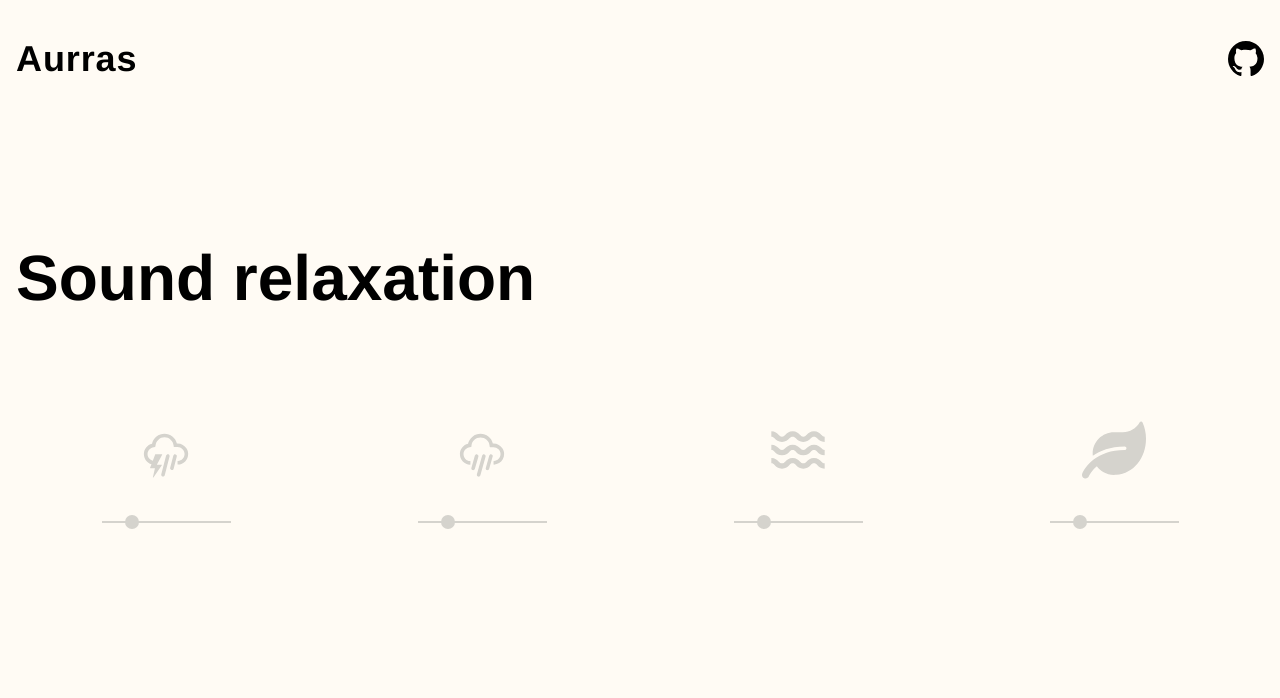
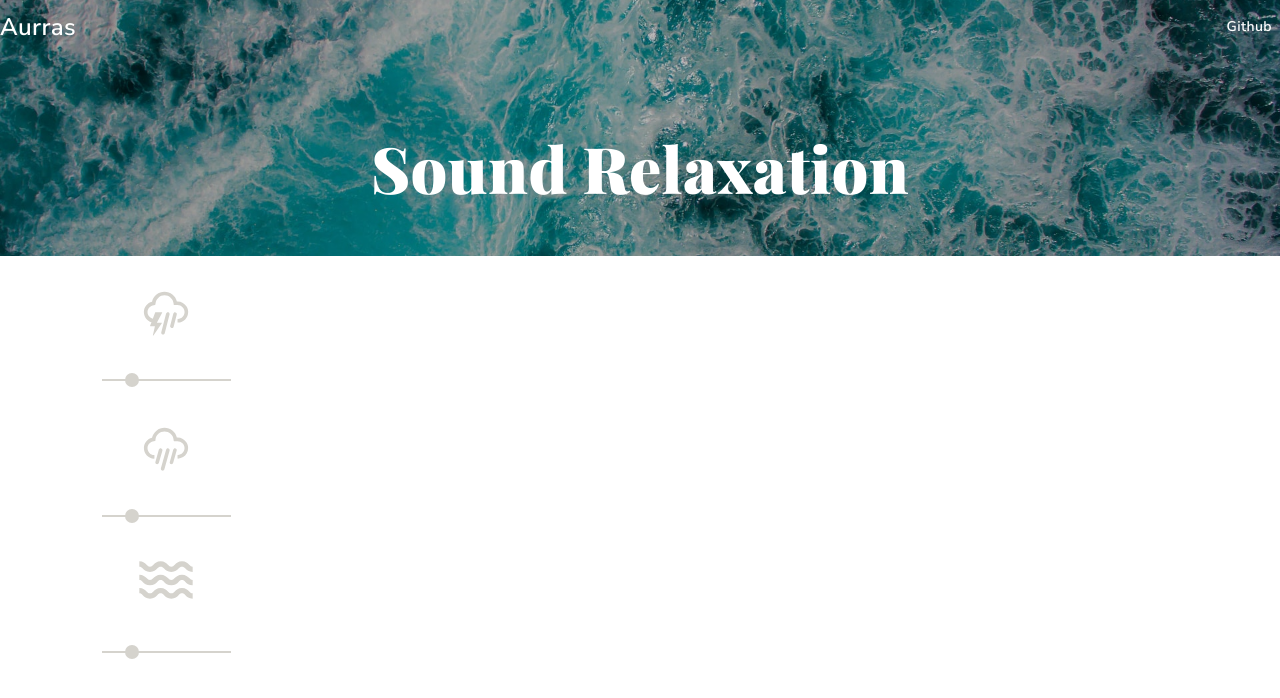
Before and after one commit to Curia/Aurras, a Next.js app: page / in a window 1280 px wide. Shown: the top 698 px of the page. Built offline with nearby package versions, Linux system fonts and the light colour scheme.

Commit message:
Fixed up header style

```diff
--- a/components/GlobalHeader/index.tsx
+++ b/components/GlobalHeader/index.tsx
@@ -1,17 +1,23 @@
 // Imports
 import React from "react";
-import Link from "next/link";
-
-// Icons
-import { VscGithubInverted } from "react-icons/vsc";
 
 const GlobalHeader: React.FC<{}> = () => {
   return (
-    <header className="flex justify-between items-center py-4 mb-4 md:py-8 md:mb-8">
-      <span className="font-sans font-bold text-xl tracking-wide md:text-4xl">Aurras</span>
-      <a href="https://github.com/Curia/aurras">
-        <VscGithubInverted className="text-xl md:text-4xl" />
-      </a>
+    <header className="fixed w-full z-10">
+      <div className="container mx-auto px-4 md:px-0">
+      <div className="flex w-full justify-between items-center py-2">
+        <span className="text-white font-sans font-semibold text-xl md:text-2xl">
+          Aurras
+        </span>
+        <div className="">
+          <ul className="text-white text-sm font-semibold">
+            <li className="p-2 hover:text-gray-400">
+              <a href="https://github.com/Curia/aurras">Github</a>
+            </li>
+          </ul>
+        </div>
+      </div>
+      </div>
     </header>
   );
 };
--- /dev/null
+++ b/components/GlobalHero/index.tsx
@@ -0,0 +1,23 @@
+// Imports
+import React from "react";
+
+const GlobalHero: React.FC<{}> = () => {
+  return (
+    <div className="w-screen relative">
+        <span
+          className="absolute top-0 w-full h-full bg-no-repeat bg-cover bg-center"
+          style={{
+            backgroundImage:
+              "url(/hero-banner.jpg)",
+          }}
+        ></span>
+        <span className="absolute top-0 w-full h-full bg-black bg-opacity-25"></span>
+
+      <div className="p-10 relative justify-center text-center">
+        <h1 className="text-white font-serif font-black mt-5 text-5xl md:text-6xl md:mt-20">Sound Relaxation</h1>
+      </div>
+    </div>
+  );
+};
+
+export default GlobalHero;
--- a/pages/_app.tsx
+++ b/pages/_app.tsx
@@ -14,18 +14,13 @@ function App({ Component, pageProps }: AppProps) {
       <Head>
         <title>Aurras</title>
         <meta name="viewport" content="initial-scale=1.0, width=device-width" />
-        <link
-          href="https://fonts.googleapis.com/css2?family=Arimo:wght@400;700&display=swap"
-          rel="stylesheet"
-        />
+        <link href="https://fonts.googleapis.com/css2?family=Nunito+Sans:ital,wght@0,400;0,600;1,700&family=Playfair+Display:wght@400;500;700;900&display=swap" rel="stylesheet" />
       </Head>
 
-      <body>
-        <div className="container mx-auto px-4">
+      <main>
         <GlobalHeader />
         <Component {...pageProps} />
-        </div>
-      </body>
+      </main>
     </>
   );
 }
--- a/pages/index.tsx
+++ b/pages/index.tsx
@@ -1,48 +1,49 @@
-import Head from "next/head";
 import { GetStaticProps } from "next";
 
 // Components
+import GlobalHero from "@components/GlobalHero";
 import AudioPlayer from "@components/AudioPlayer";
 
 // Icons
 import { WiThunderstorm, WiRain } from "react-icons/wi";
-import {BiWater} from "react-icons/bi";
-import {FaLeaf} from "react-icons/fa";
+import { BiWater } from "react-icons/bi";
+
+const audioList = [
+  {
+    src: "/storm.m4a",
+    title: "Sound",
+    icon: WiThunderstorm,
+  },
+  {
+    src: "/storm.m4a",
+    title: "Sound",
+    icon: WiRain,
+  },
+  {
+    src: "/storm.m4a",
+    title: "Sound",
+    icon: BiWater,
+  },
+];
 
 export default function Home({}: {}) {
   return (
     <>
-      <div className="hero">
-        <h1 className="hero__prompt text-5xl font-bold py-10 md:text-6xl md:py-20">
-          Sound relaxation
-        </h1>
+    <GlobalHero />
+    <div className="container mx-auto px-4 md:px-0">
+      <div className="flex flex-wrap p-2">
+        <div className="w-full">
+          {audioList.map((audio, key) => (
+            <AudioPlayer
+              srcMpeg={audio.src}
+              title={audio.title}
+              volume={0.2}
+              Icon={audio.icon}
+            />
+          ))}
+        </div>
       </div>
-      <div className="flex flex-wrap -mx-2">
-        <AudioPlayer
-          srcMpeg="/storm.m4a"
-          title="Sound 1"
-          volume={0.2}
-          Icon={WiThunderstorm}
-        />
-        <AudioPlayer
-          srcMpeg="/storm.m4a"
-          title="Sound 1"
-          volume={0.2}
-          Icon={WiRain}
-        />
-        <AudioPlayer
-          srcMpeg="/storm.m4a"
-          title="Sound 1"
-          volume={0.2}
-          Icon={BiWater}
-        />
-        <AudioPlayer
-          srcMpeg="/storm.m4a"
-          title="Sound 1"
-          volume={0.2}
-          Icon={FaLeaf}
-        />
-      </div>
+    </div>
     </>
   );
 }
--- a/styles/tailwind.css
+++ b/styles/tailwind.css
@@ -5,6 +5,7 @@
 @tailwind  utilities;
 
 body {
-    @apply subpixel-antialiased;
-    background-color: theme('colors.heath');
+    @apply tracking-wide;
+    -webkit-font-smoothing: antialiased;
+    text-rendering: optimizeLegibility;
 }
--- a/tailwind.config.js
+++ b/tailwind.config.js
@@ -6,14 +6,18 @@ module.exports = {
   purge: [],
   theme: {
     fontFamily: {
-      'sans': ['Arimo', 'sans-serif'],
+      'sans': ['Nunito Sans', 'sans-serif'],
+      'serif': ['Playfair Display', 'serif']
     },
-    colors: {
-      black: '#000',
-      white: '#fff',
-      grey: '#d5d3cd',
-      heath: '#fffbf4',
-      spring: '#f1ece5',
+    extend: {
+      colors: {
+        grey: '#d5d3cd',
+        heath: '#fffbf4',
+        spring: '#f1ece5',
+      },
+      zIndex: {
+        '-1': '-1'
+      }
     }
   },
   variants: {},
```
Also changed, not shown: public/hero-banner.jpg (added).
